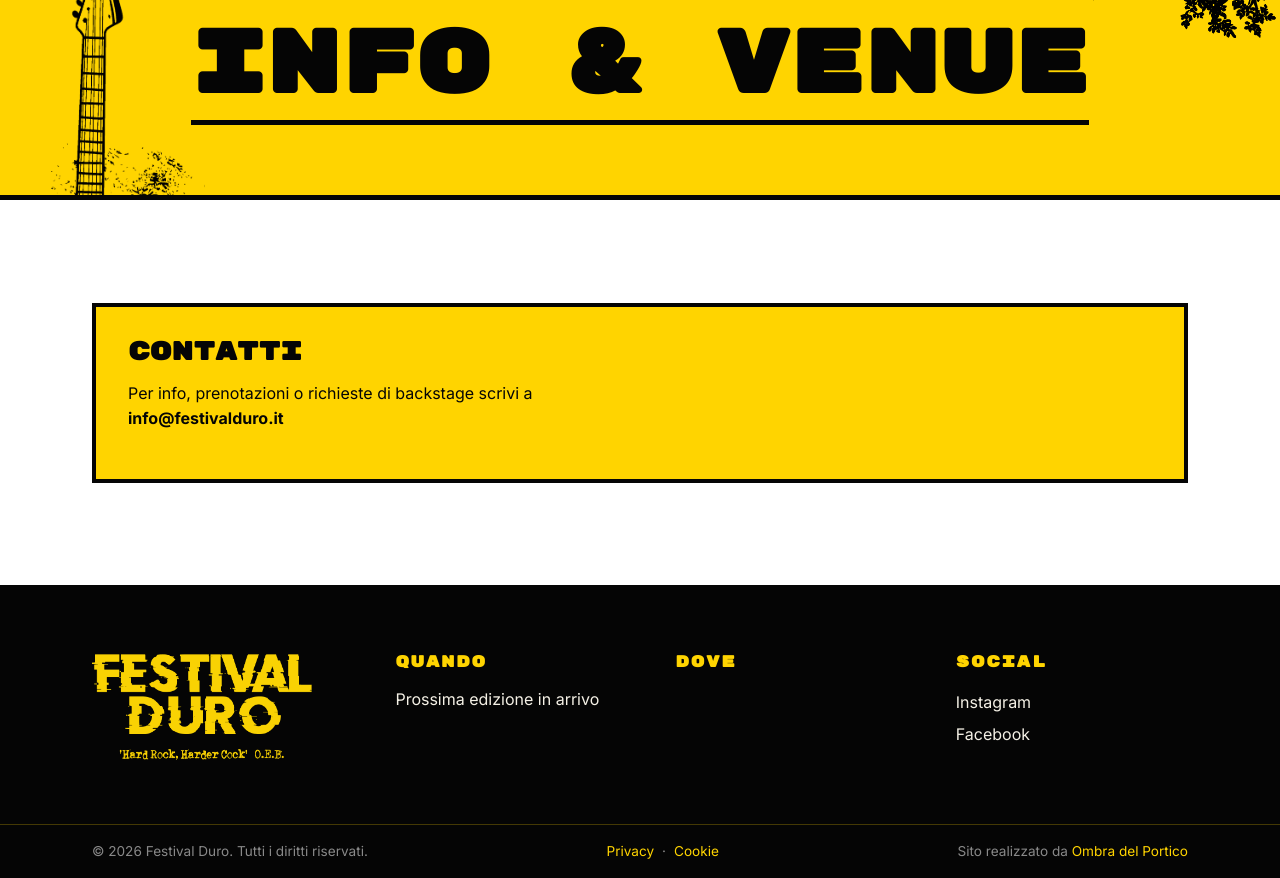
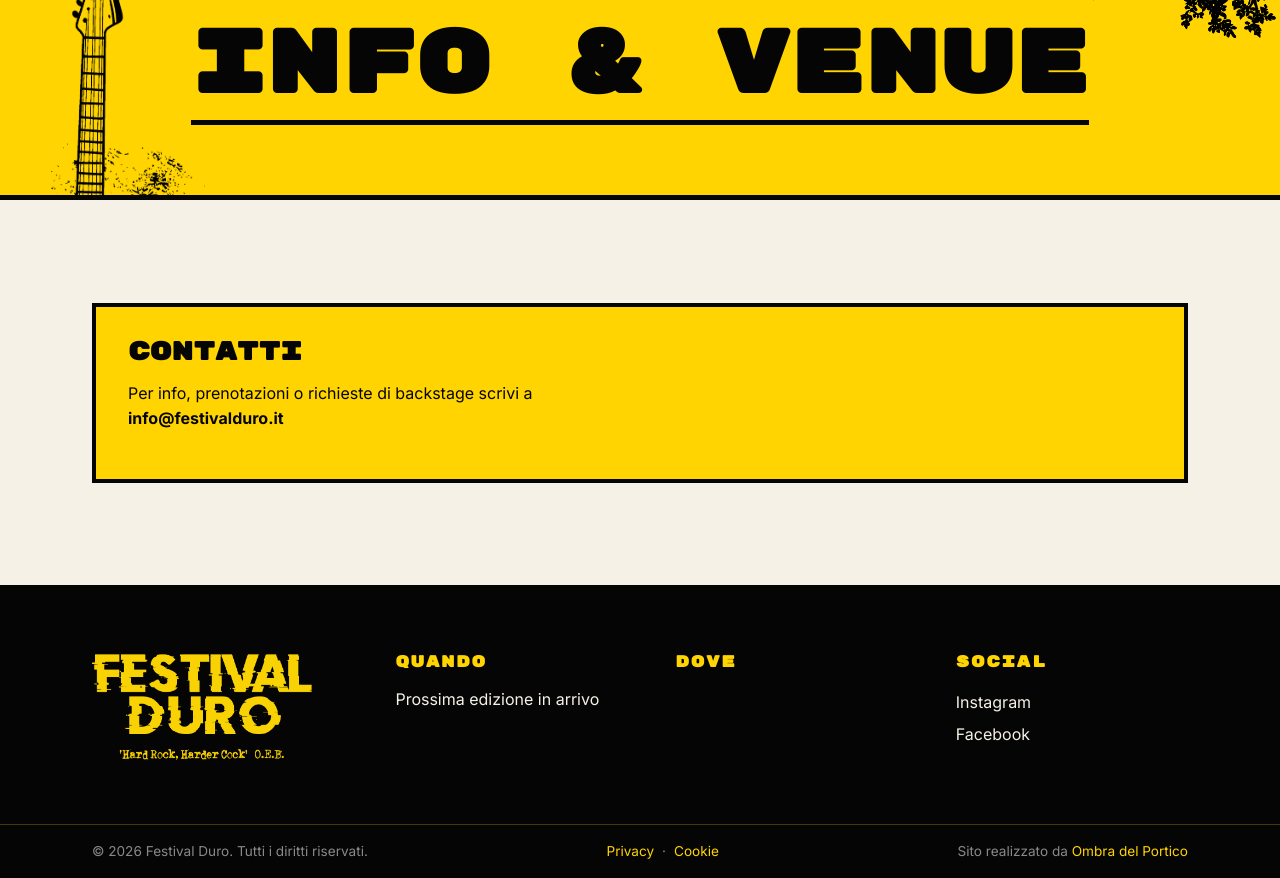
Before and after one commit to DrQuatermass/FestivalDuro, a Django app: page /info/ in a window 1280 px wide. Shown: the part 234-1112 px from the top of the page. Run offline with Django 5.2, Linux system fonts and the light colour scheme; data that the repository does not hold is empty.

Commit message:
Use bone background for light sections

```diff
--- a/static/css/main.css
+++ b/static/css/main.css
@@ -440,7 +440,7 @@ h3 { font-size: clamp(1.15rem, 2.5vw, 1.6rem); }
     position: relative;
     overflow: hidden;
     padding-block: clamp(4rem, 8vw, 6.75rem);
-    background: #fff;
+    background: var(--bone);
     color: var(--black);
 }
 
@@ -483,7 +483,7 @@ h3 { font-size: clamp(1.15rem, 2.5vw, 1.6rem); }
     align-items: center;
     gap: clamp(2rem, 5vw, 4rem);
     padding: clamp(2rem, 5vw, 4.5rem);
-    background: #fff;
+    background: var(--bone);
     border: 5px solid var(--black);
 }
 
```
